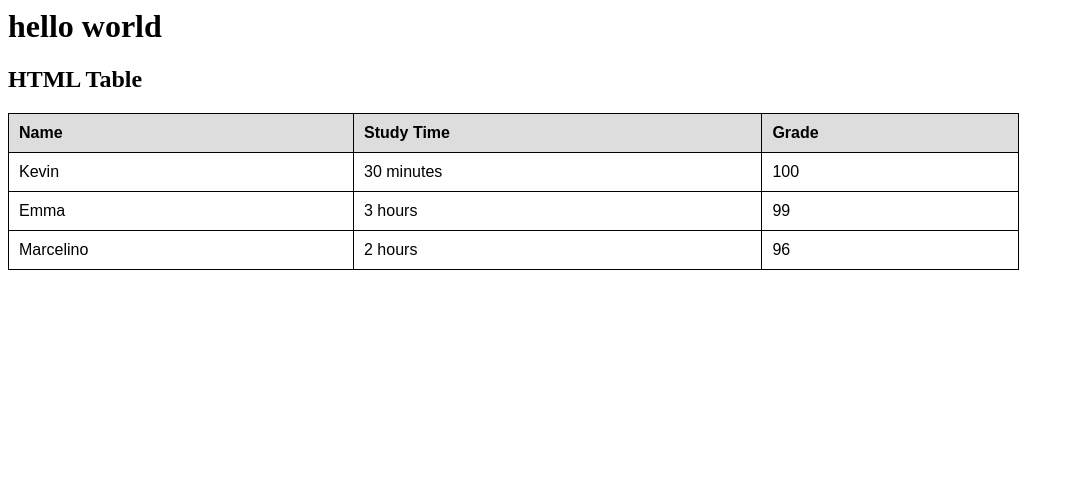
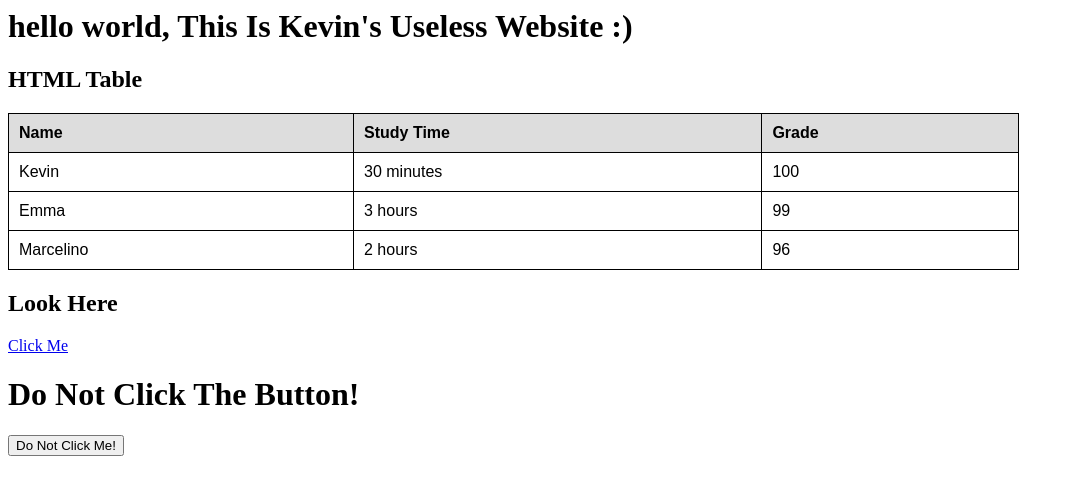
Before and after one commit to kevinrubior/kevinrubior.github.io, a plain HTML site: page index.html in a window 1280 px wide. Shown: the whole page, without its empty margins (0-1074 px from the left). Drawn offline with Linux system fonts and the light colour scheme.

Commit message:
made changes

```diff
--- a/index.html
+++ b/index.html
@@ -1,4 +1,4 @@
-<h1>hello world</h1>
+<h1>hello world, This Is Kevin's Useless Website :)</h1>
 <html>
 <head>
 <style>
@@ -49,5 +49,12 @@ tr:nth-child(1) {
   </tr>
 </table>
 
+<h2>Look Here</h2>
+<p><a href="https://www.google.com/">Click Me</a></p>
+
+<h1>Do Not Click The Button!</h1>
+
+<button type="button" onclick="alert('Wow! I told you not to do it :(')">Do Not Click Me!</button>
+
 </body>
 </html>
```
